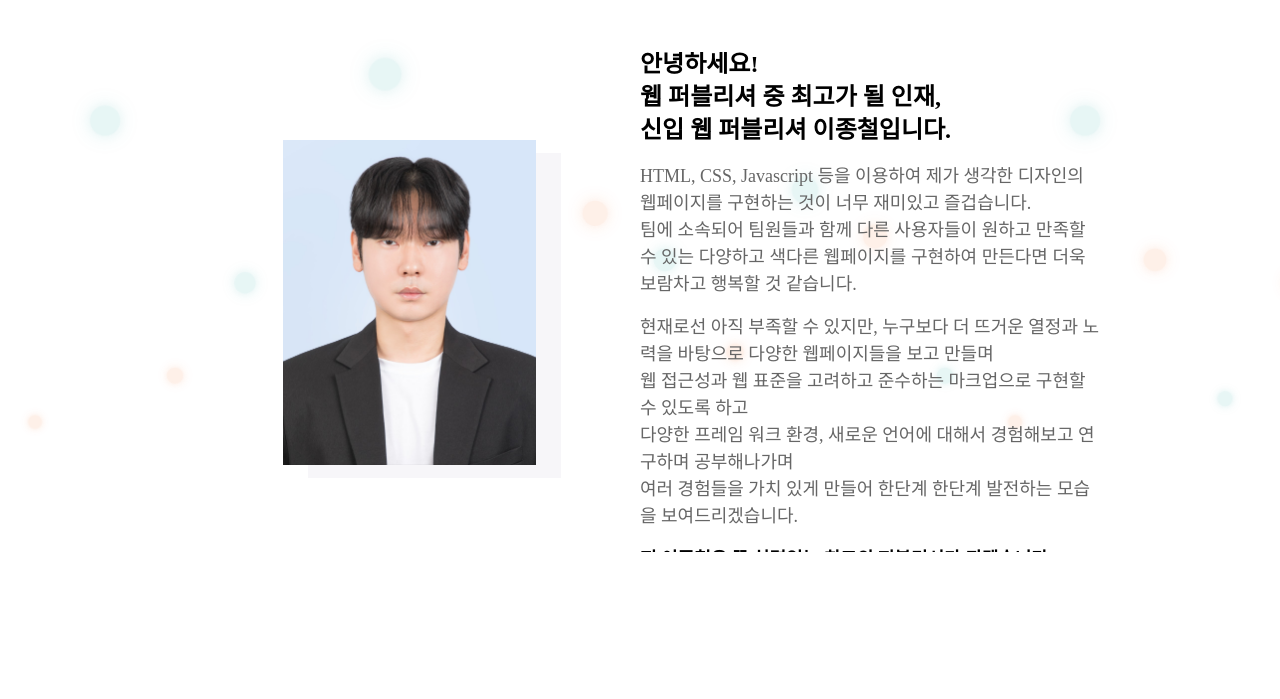
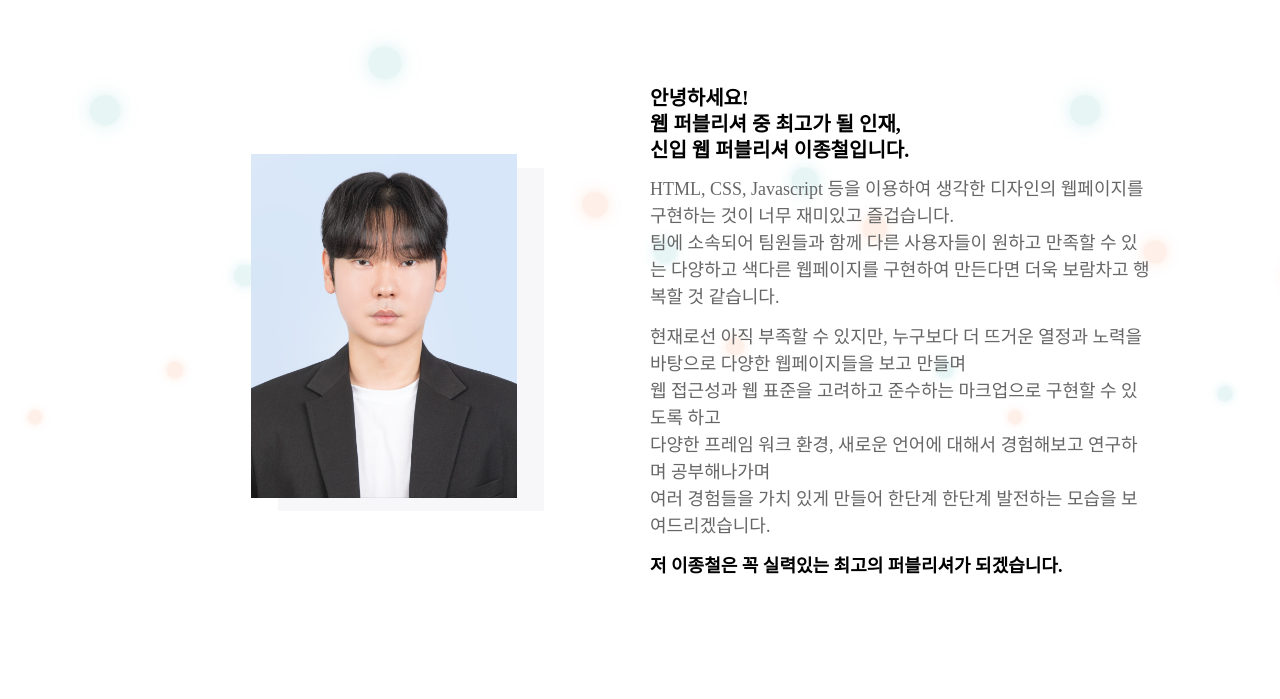
Before and after one commit to 2JONGCHUL/portfolio, a plain HTML site: page index.html in a window 1280 px wide. Shown: the part 98-797 px from the top of the page. Drawn offline with nearby package versions, Linux system fonts and the light colour scheme; animation ran at ten frames a second; a web font is replaced by a local one.

Commit message:
about 수정

```diff
--- a/index.html
+++ b/index.html
@@ -71,7 +71,7 @@
           </nav>
         </div>
       </header>
-      <main>
+      <main id="main">
         <section id="about">
           <div class="bubles">
             <span style="--i: 11"></span>
@@ -117,13 +117,13 @@
               </div>
               <div class="about-text">
                 <div class="about-text-box">
-                  <p data-aos="fade-up" data-aos-duration="500">
+                  <p data-aos="fade-in" data-aos-duration="500">
                     안녕하세요! <br />
                     웹 퍼블리셔 중 최고가 될 인재,<br />
                     신입 웹 퍼블리셔 이종철입니다.
                   </p>
-                  <p data-aos="fade-up" data-aos-duration="1000">
-                    HTML, CSS, Javascript 등을 이용하여 제가 생각한 디자인의
+                  <p data-aos="fade-in" data-aos-duration="1000">
+                    HTML, CSS, Javascript 등을 이용하여 생각한 디자인의
                     웹페이지를 구현하는 것이 너무 재미있고 즐겁습니다.<br />
                     팀에 소속되어 팀원들과 함께 다른 사용자들이 원하고 만족할 수
                     있는 다양하고 색다른 웹페이지를 구현하여 만든다면 더욱
--- a/style/style.css
+++ b/style/style.css
@@ -11,6 +11,7 @@
   width: 70%;
   margin: 0 auto;
 }
+
 #nav {
   height: 100%;
   display: flex;
@@ -41,54 +42,23 @@
   color: #000;
 }
 
-.bubles {
-  position: absolute;
-  top: 5%;
-  display: flex;
-}
-
-.bubles span {
-  position: relative;
-  width: 30px;
-  height: 30px;
-  background-color: #f26c25;
-  border-radius: 50%;
-  margin: 0 20px;
-  box-shadow: 0 0 0px #bf5922, 0 0 10px #f26c25, 0 0 25px #f26c25;
-  animation: buble 30s linear infinite;
-  animation-duration: calc(200s / var(--i));
-  opacity: 0.1;
-  z-index: -1;
-}
-
-.bubles span:nth-child(even) {
-  background-color: #1ba29e;
-  box-shadow: 0 0 0px #287a78, 0 0 10px #1ba29e, 0 0 25px #1ba29e;
-}
-
-@keyframes buble {
-  0% {
-    transform: translatey(90vh) scale(0);
-  }
-  100% {
-    transform: translatey(0vh) scale(1.3);
-  }
-}
 #about {
   height: 100vh;
   position: relative;
   overflow: hidden;
+  padding: 10rem 0 7rem 0;
 }
+
 .about-con {
   height: 100%;
   width: 80%;
   margin: 0 auto;
-  padding: 150px 0;
 }
+
 .about-box {
   display: flex;
   height: 100%;
-  width: 90%;
+  /* width: 90%; */
   margin: 0 auto;
 }
 
@@ -128,14 +98,17 @@
   object-fit: cover;
 }
 
+.about-text-box {
+  /* padding-left: 50px; */
+}
 .about-text-box > p {
   font-size: 18px;
-  margin-top: 1rem;
+  margin-top: 0.8rem;
 }
 .about-text-box > p:nth-child(1) {
-  font-size: 24px;
+  font-size: 22px;
   font-weight: 600;
-  line-height: 33px;
+  line-height: 28px;
 }
 .about-text-box > p:nth-child(2),
 .about-text-box > p:nth-child(3) {
@@ -143,6 +116,40 @@
 }
 .about-text-box > p:last-child {
   font-weight: bold;
+}
+
+.bubles {
+  position: absolute;
+  top: 5%;
+  display: flex;
+}
+
+.bubles span {
+  position: relative;
+  width: 30px;
+  height: 30px;
+  background-color: #f26c25;
+  border-radius: 50%;
+  margin: 0 20px;
+  box-shadow: 0 0 0px #bf5922, 0 0 10px #f26c25, 0 0 25px #f26c25;
+  animation: buble 30s linear infinite;
+  animation-duration: calc(200s / var(--i));
+  opacity: 0.1;
+  z-index: -1;
+}
+
+.bubles span:nth-child(even) {
+  background-color: #1ba29e;
+  box-shadow: 0 0 0px #287a78, 0 0 10px #1ba29e, 0 0 25px #1ba29e;
+}
+
+@keyframes buble {
+  0% {
+    transform: translatey(90vh) scale(0);
+  }
+  100% {
+    transform: translatey(0vh) scale(1.3);
+  }
 }
 
 #portfolio {
@@ -193,7 +200,7 @@
 .porfol {
   display: flex;
   height: calc(100% / 3);
-  width: 90%;
+  /* width: 90%; */
   margin: 0 auto;
   padding-bottom: 10rem;
 }
@@ -219,6 +226,7 @@
   width: 35%;
   margin-left: 2rem;
 }
+
 .portfolio-con > .porfol:nth-child(2) h3 {
   font-family: "Bebas Neue", sans-serif;
   font-size: 5rem;
@@ -241,7 +249,9 @@
 .pf-title > h3 {
   font-size: 3rem;
   font-weight: bold;
+  white-space: nowrap;
 }
+
 .pf-intro,
 .pf-contents,
 .pf-btn {
@@ -415,7 +425,9 @@
   background-color: #000;
   color: white;
   position: relative;
+  padding: 50px 0;
 }
+
 .ft-con {
   height: 100%;
   width: 80%;
@@ -424,11 +436,13 @@
   flex-direction: column;
 }
 
+.ft-con > div {
+  margin-top: 30px;
+}
 .ft-text {
   font-size: 1.3rem;
   text-align: center;
   font-weight: bold;
-  padding: 3rem 0;
 }
 
 .phone,
@@ -451,12 +465,23 @@
 }
 
 .copyright {
-  padding-top: 5rem;
   text-align: center;
 }
 
 /* media 시작 */
-@media (width <= 1300px) {
+@media (width <= 1440px) {
+  .about-text-box {
+    padding-left: 10px;
+  }
+
+  .about-text-box > p:nth-child(1) {
+    font-size: 20px;
+    font-weight: 600;
+    line-height: 26px;
+  }
+}
+
+@media (width <= 1340px) {
   .about-img {
     min-width: 50%;
   }
@@ -473,6 +498,7 @@
   .pf-right-box {
     padding: 1rem;
   }
+
   .porfol > .pf-right {
     width: 100%;
     margin-left: 0rem;
@@ -608,7 +634,16 @@
     font-size: 1rem;
   }
   .copyright {
-    padding-top: 3rem;
     font-size: 0.8rem;
   }
+
+  #footer {
+    padding: 40px 0;
+  }
 }
+
+@media (width <= 400px) {
+  .ft-con > div {
+    margin-top: 15px;
+  }
+}
```
